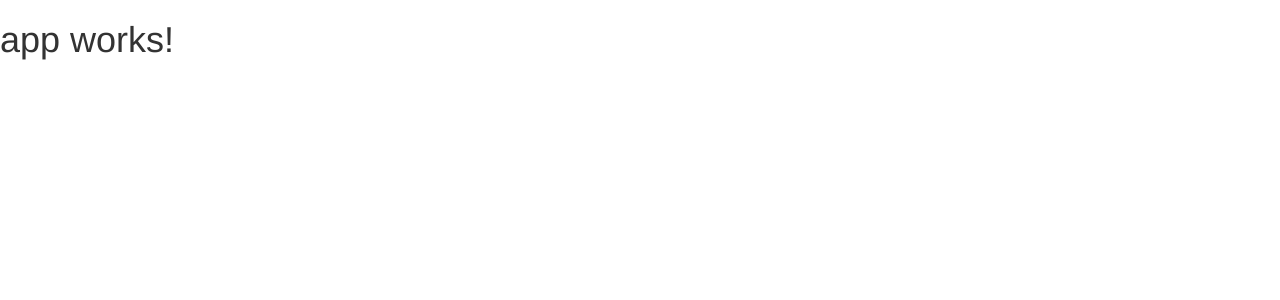
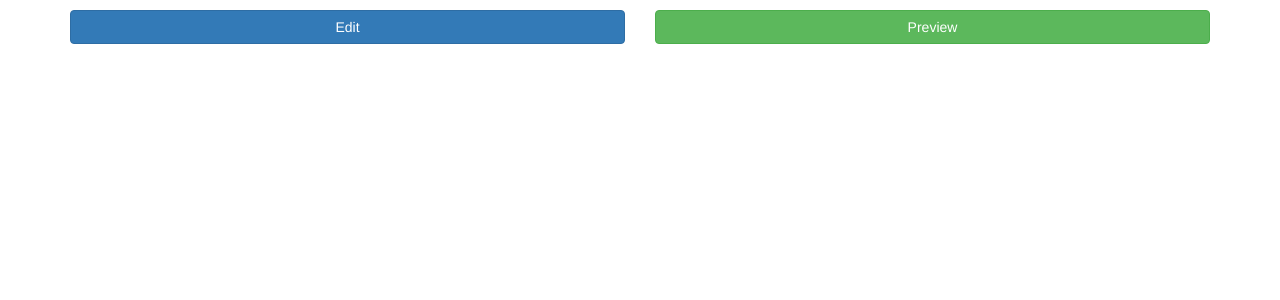
Before and after one commit to aatishrana/BlogEditor, an Angular app: page / in a window 1280 px wide. Shown: the top 300 px of the page. Built offline with nearby package versions, Linux system fonts and the light colour scheme.

Commit message:
basic home screen

```diff
--- a/src/app/app.component.html
+++ b/src/app/app.component.html
@@ -1,3 +1,11 @@
-<h1>
-  {{title}}
-</h1>
+<div class="container padding-10">
+  <div class="row">
+    <div class="col-xs-6">
+      <button class="btn btn-primary full-width" routerLink="edit">Edit</button>
+    </div>
+    <div class="col-xs-6">
+      <button class="btn btn-success full-width" routerLink="preview">Preview</button>
+    </div>
+  </div>
+  <router-outlet></router-outlet>
+</div>
--- a/src/styles.css
+++ b/src/styles.css
@@ -1 +1,8 @@
 /* You can add global styles to this file, and also import other style files */
+.full-width {
+  width: 100%;
+}
+
+.padding-10 {
+  padding: 10px;
+}
```
Also changed, not shown: src/app/app.module.ts (+10 -7 lines).
